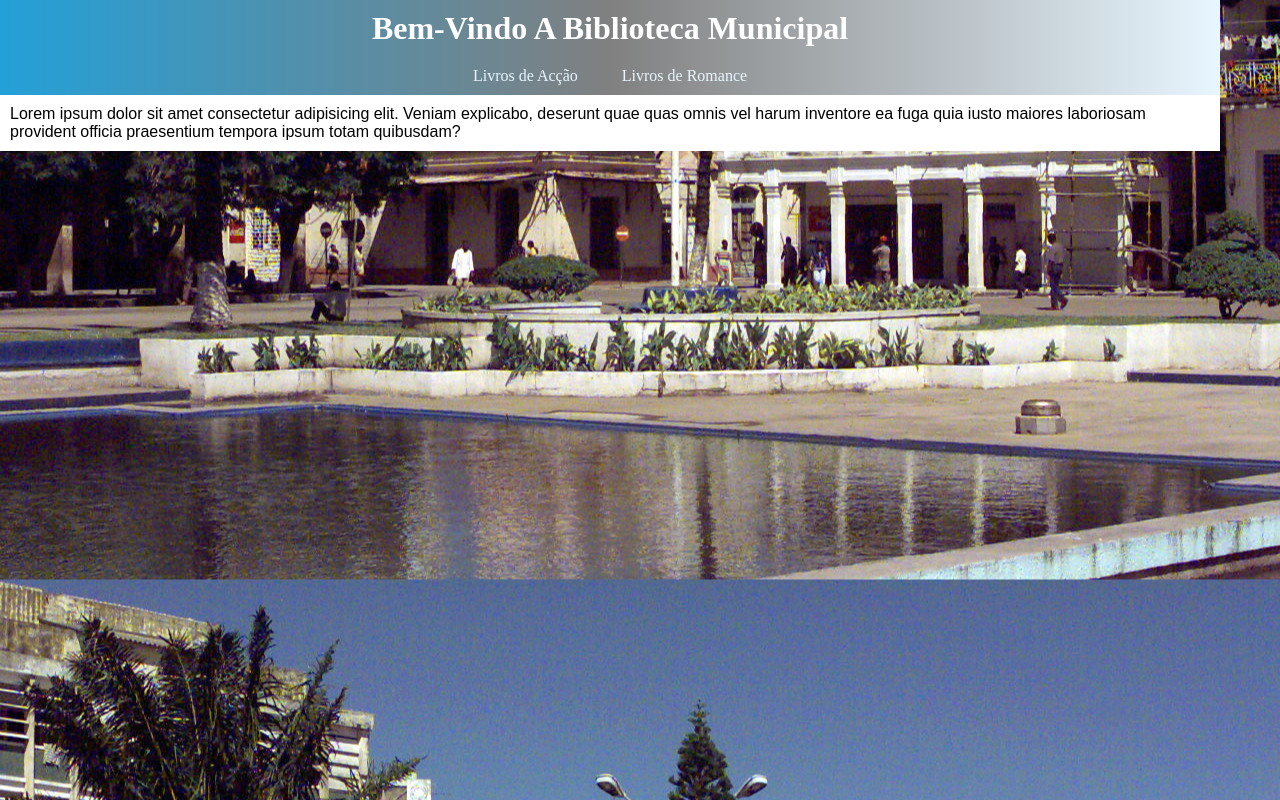
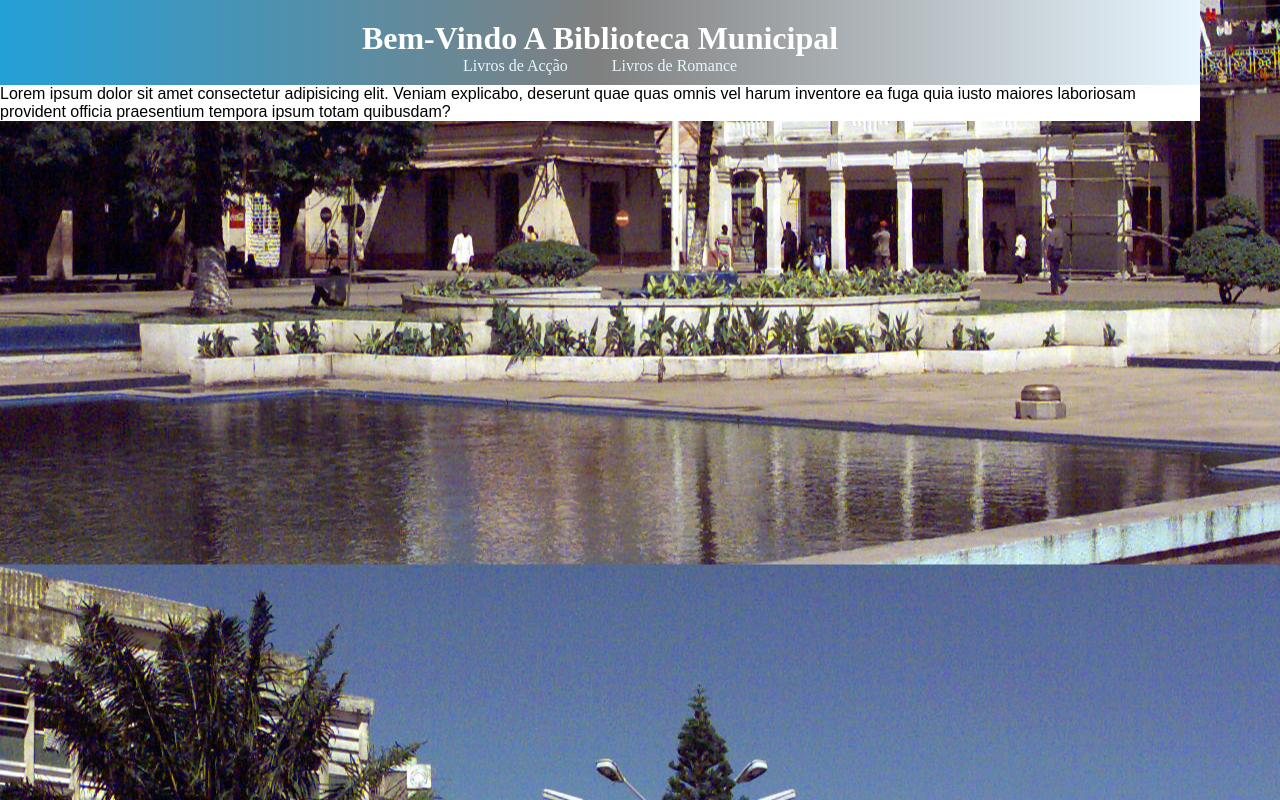
Before and after one commit to clausemencustodio/Projecto-bibli, a plain HTML site: page Pagina principal/Paginaprincipal.html in a window 1280 px wide. Drawn offline with Linux system fonts and the light colour scheme.

Commit message:
atualizei

```diff
--- a/Pagina principal/Paginaprincipal.html
+++ b/Pagina principal/Paginaprincipal.html
@@ -34,28 +34,30 @@
         background-color: white;
         color: black;
         width: 100%;
-        padding: 10px;
+
         font-family: Arial, Helvetica, sans-serif;
+
     }
     header{
        background-image: linear-gradient(to right,var(--cor2), gray,var(--cor3));
-      padding: 10px;
+      padding-top: 20px;
       width: 100%;
       height: 100%;
       text-align: center;
 
 
+
     }
     nav{
-        background-image: linear-gradient(to right,var(--cor2), gray,var(--cor3));
-      padding: 10px;
+      background-image: linear-gradient(to right,var(--cor2), gray,var(--cor3));
+      padding-bottom: 10px;
       width: 100%;
       height: 100%;
       text-align: center;
 
     }
     nav>a{
-        padding: 20px;
+        padding:20px;
         color: #E8F6FF;
         text-decoration: none;
     }
@@ -79,7 +81,7 @@
 
     </nav>
     <main>
-        <section id="">
+        <section class="ib" id="Info da biblioteca">
             <article>
                 <p>Lorem ipsum dolor sit amet consectetur adipisicing elit. Veniam explicabo, deserunt quae quas omnis vel harum inventore ea fuga quia iusto maiores laboriosam provident officia praesentium tempora ipsum totam quibusdam?
 
```
Also changed, not shown: Index.html (+3 -1 lines).
